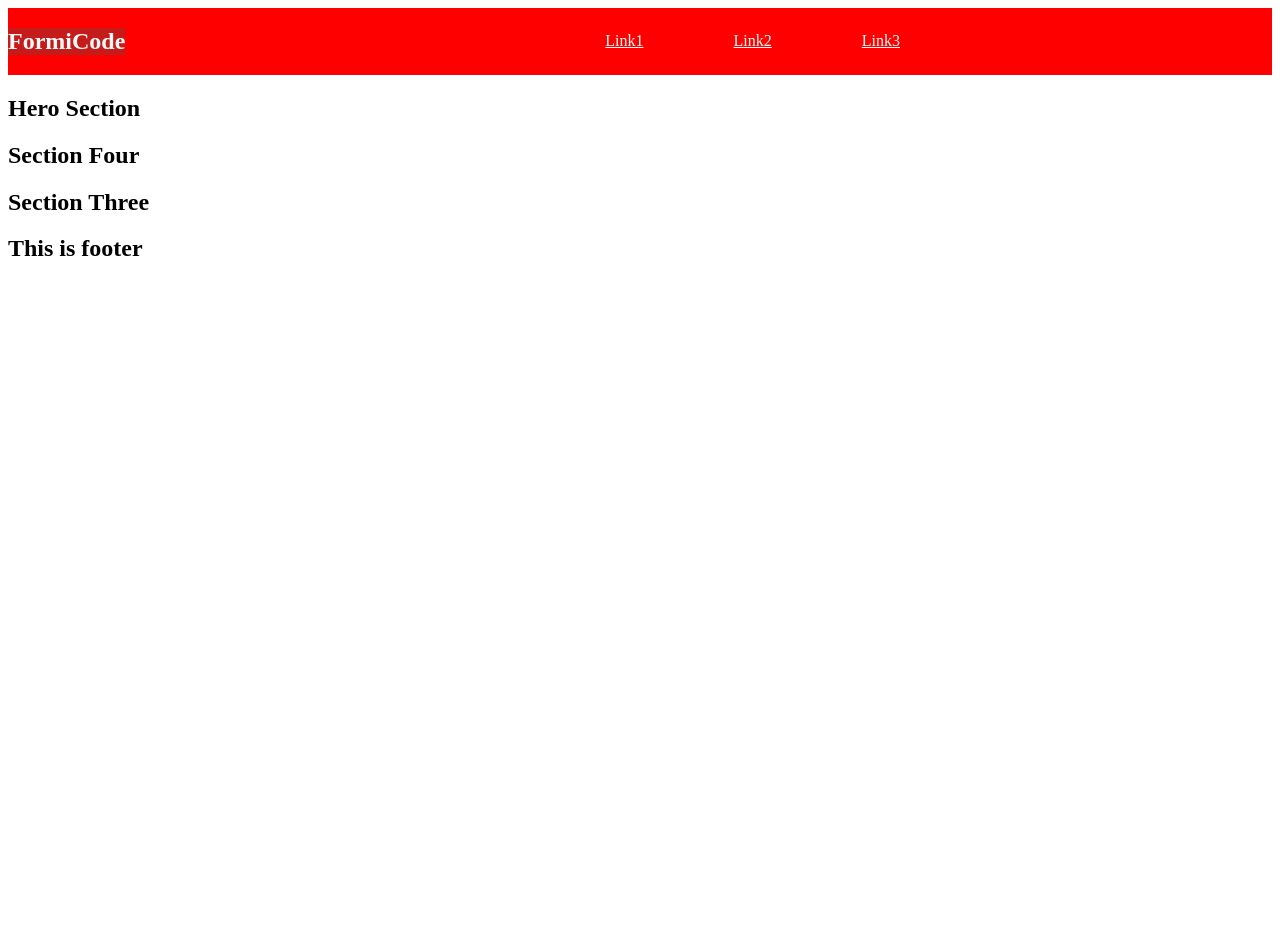
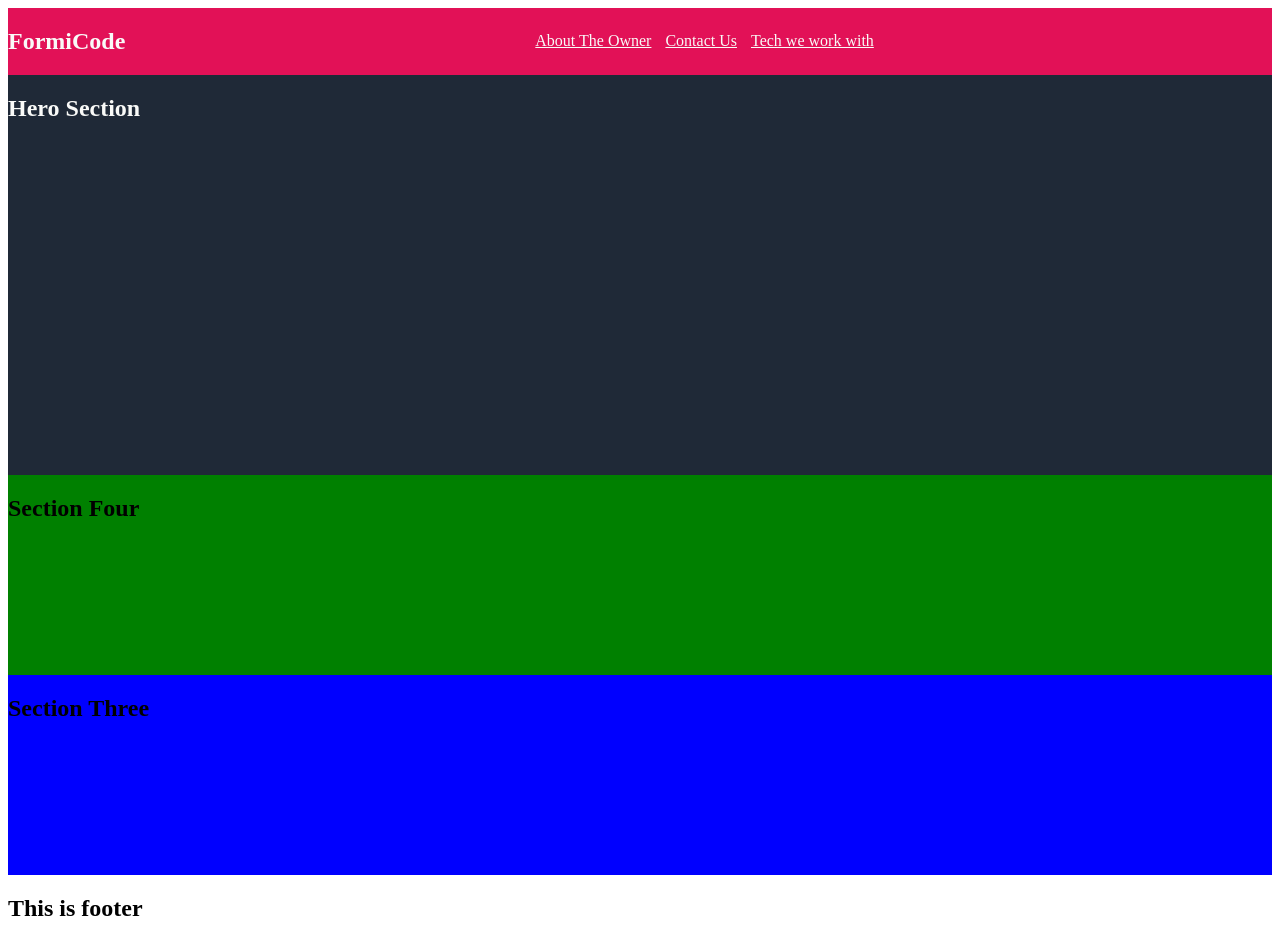
Before and after one commit to rk14283/odin-landingPage, a plain HTML site: page index.html in a window 1280 px wide. Before the commit the page ends 800 px from the top, so only its background shows below. Drawn offline with Linux system fonts and the light colour scheme.

Commit message:
flexBox made some progress

```diff
--- a/index.css
+++ b/index.css
@@ -1,27 +1,41 @@
 body {
   font-family: "Robto";
 }
+.mainContainer {
+  display: flex;
+  flex-direction: column;
+}
+
 .headingContainer {
-  background: red;
+  background: rgb(226, 17, 87);
   display: flex;
+  flex-direction: row;
   align-items: center;
-}
-.linkItem {
-  display: flex;
-  gap: 10px;
-}
-.linkItem a {
-  color: #f9faf8;
-  padding-left: 80px;
-}
-.textItem h2 {
-  background-color: rgb(197, 27, 27);
-  font-weight: 48px;
-  margin-right: 400px;
+  flex-basis: 40px;
   color: #f9faf8; /* Set font color to white */
 }
-
+.headingLinks {
+  margin-left: 400px;
+}
+.headingLinks a {
+  margin-left: 10px;
+}
 .heroSection {
   background-color: #1f2937;
   color: #f9faf8; /* Set font color to white */
+  flex-basis: 400px;
+  flex-shrink: 0;
 }
+a {
+  color: #f9faf8;
+}
+.servicesSection {
+  background-color: green;
+  flex-shrink: 0;
+  flex-basis: 200px;
+}
+.callForActionSection {
+  background-color: blue;
+  flex-basis: 200px;
+  flex-shrink: 0;
+}
--- a/index.html
+++ b/index.html
@@ -7,17 +7,18 @@
     <link rel="stylesheet" href="index.css" />
   </head>
   <body>
+    <div class="mainContainer">
       <div class="headingContainer">
-      <div class="textItem">
+        <div class="headingText">
           <h2>FormiCode</h2>
         </div>
-      <div class="linkItem">
-        <a href="">Link1</a>
-        <a href="">Link2</a>
-        <a href="">Link3</a>
+        <div class="headingLinks">
+          <a href="">About The Owner</a>
+          <a href="">Contact Us</a>
+          <a href="">Tech we work with</a>
         </div>
       </div>
-    <div class="aboutSection">
+      <div class="heroSection">
         <h2>Hero Section</h2>
       </div>
       <div class="servicesSection">
@@ -26,7 +27,7 @@
       <div class="callForActionSection">
         <h2>Section Three</h2>
       </div>
-
+    </div>
     <footer>
       <h2>This is footer</h2>
     </footer>
```
Lines whose indentation alone changed are shown as unchanged.
